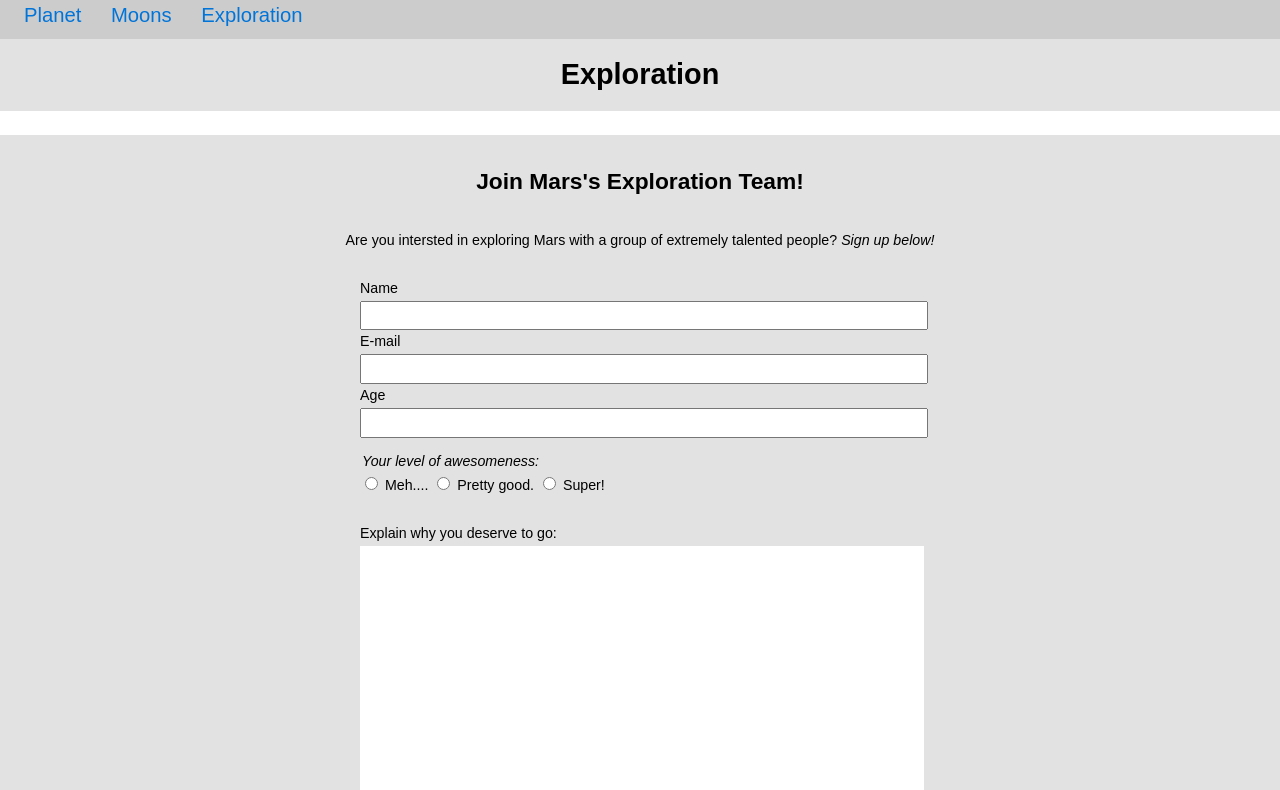
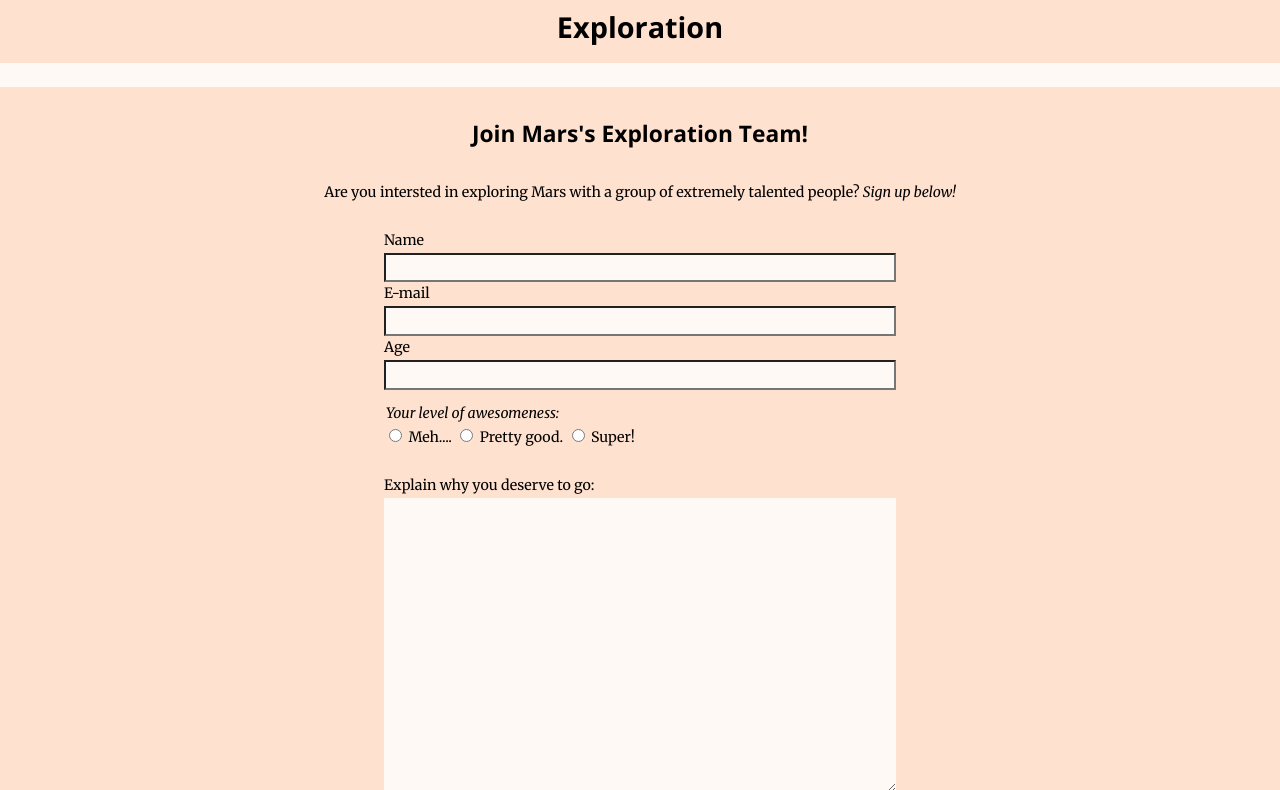
Before and after one commit to kaylinenright/dsn1675-planet-website, a plain HTML site: page exploration.html in a window 1280 px wide. Shown: the part 57-847 px from the top of the page. Drawn offline with nearby package versions, Linux system fonts and the light colour scheme.

Commit message:
changed colours, added new fonts

```diff
--- a/css/main.css
+++ b/css/main.css
@@ -27,6 +27,21 @@ html {
     margin: 0;
     padding: 0;
     box-sizing: border-box;
+
+    -moz-text-size-adjust: 100%;
+    -ms-text-size-adjust: 100%;
+    -webkit-text-size-adjust: 100%;
+    text-size-adjust: 100%;
+
+}
+*,
+*:before,
+*:after {
+    box-sizing:inherit;
+}
+
+main {
+      background-color: #fff9f5;
 }
 
 body {
@@ -67,6 +82,11 @@ h3 {
 
 .field {
     width: 100%;
+    background-color: #fff9f5;
+}
+
+.field:focus {
+    outline: 3px solid #c3a0ff;
 }
 
 .field-explain {
@@ -84,6 +104,10 @@ button {
     font-size: 1em;
     text-align: center;
     padding: none;
+    background-color: #ffc3a0;
+    border-color: #fff9f5;
+    color: #fff;
+
 }
 
 .button {
@@ -96,11 +120,6 @@ button {
         text-align: center;
        margin: 0;
     }
-
-
-
-
-
 
 
 a:link,
@@ -158,20 +177,33 @@ body {
 .nav a:link,
 .nav a:visited {
     display: block;
-    color: #0074D9;
+    color: #fff;
     text-decoration: none;
 }
 
+
+.nav a:hover,
+.nav a:focus,
+.nav a:active,
+.nav .nav-current,
+.nav .nav-current:link,
+.nav .nav-current:visited {
+    background-color: #c3a0ff;
+    color: #fff;
+}
+
+
+
 .section-dark {
-    background-color: #ccc;
+    background-color: #ffcfb3;
 }
 
 .section-mid {
-    background-color: #e2e2e2;
+    background-color: #ffe1cf;
 }
 
 .section {
-    background-color: #efefef;
+    background-color:#ffe7d9;
 }
 
 .intro {
@@ -220,21 +252,3 @@ body {
 
 
 }
-
-@media only screen and (min-width: 90em) {
-    .nav {
-        text-align: right;
-    }
-    .nav-footer {
-        text-align: right;
-    }
-    .copy {
-        float: left;
-    }
-}
-
-@media only screen and (min-width: 120em) {} *,
-*: before,
-*: after {
-    box-sizing:inherit;
-}
--- a/css/type.css
+++ b/css/type.css
@@ -1,5 +1,10 @@
 html {
-  font: normal 100%/1.5 Ariel,sans-serif;
+  font: normal 100%/1.5 "Merriweather",serif;
+}
+
+h1, h2, h3, h4, h5, h6,
+.brand-family{
+    font-family: "Open Sans", sans-serif;
 }
 
 h1, h2, h3, h4, h5, h6,
@@ -22,6 +27,7 @@ fieldset, pre, table {
 h1, .exa {
   font-size: 1.8020rem;
   line-height: 1.6648;
+    color:
 }
 
 h2, .peta {
--- a/exploration.html
+++ b/exploration.html
@@ -4,6 +4,7 @@
   <meta charset="utf-8">
   <title>Mars</title>
   <meta name="viewport" content="width=device-width,initial-scale=1">
+      <link href="http://fonts.googleapis.com/css?family=Open+Sans:400,700|Merriweather:400,400italic,700" rel="stylesheet">
   <link href="css/grid.css" rel="stylesheet">
   <link href="css/type.css" rel="stylesheet">
   <link href="css/main.css" rel="stylesheet">
@@ -21,10 +22,10 @@
     <h1 class="title peta push-0">Mars</h1>
   </div>
   <nav id="navigation" role="navigation" class="unit gutter-1-2 unit-xs-1 unit-s-1 unit-m-2-3 unit-l-2-3">
-    <ul class="nav giga push-0">
+    <ul class="nav giga push-0 brand-family">
       <li><a class="island-1-2" href="index.html">Planet</a></li>
       <li><a class="island-1-2" href="moons.html">Moons</a></li>
-      <li><a class="island-1-2" href="exploration.html">Exploration</a></li>
+      <li><a class="island-1-2 nav-current" href="exploration.html">Exploration</a></li>
     </ul>
   </nav>
 </header>
@@ -34,7 +35,7 @@
     <h1 class="push-0">Exploration</h1>
   </div>
 
-</main>
+
 
 
 
@@ -100,41 +101,9 @@
 
     </div>
 
-
-
-
-
-
     </form>
 
-
-
-
-
-
-
-
-
-
-
-
-
-
-
-
-
-
-
-
-
-
-
-
-
-
-
-
-
+    </main>
 
 
 <footer class="grid island-1-2 section-dark">
```
Also changed, not shown: index.html (+3 -2 lines), moons.html (+3 -2 lines).
